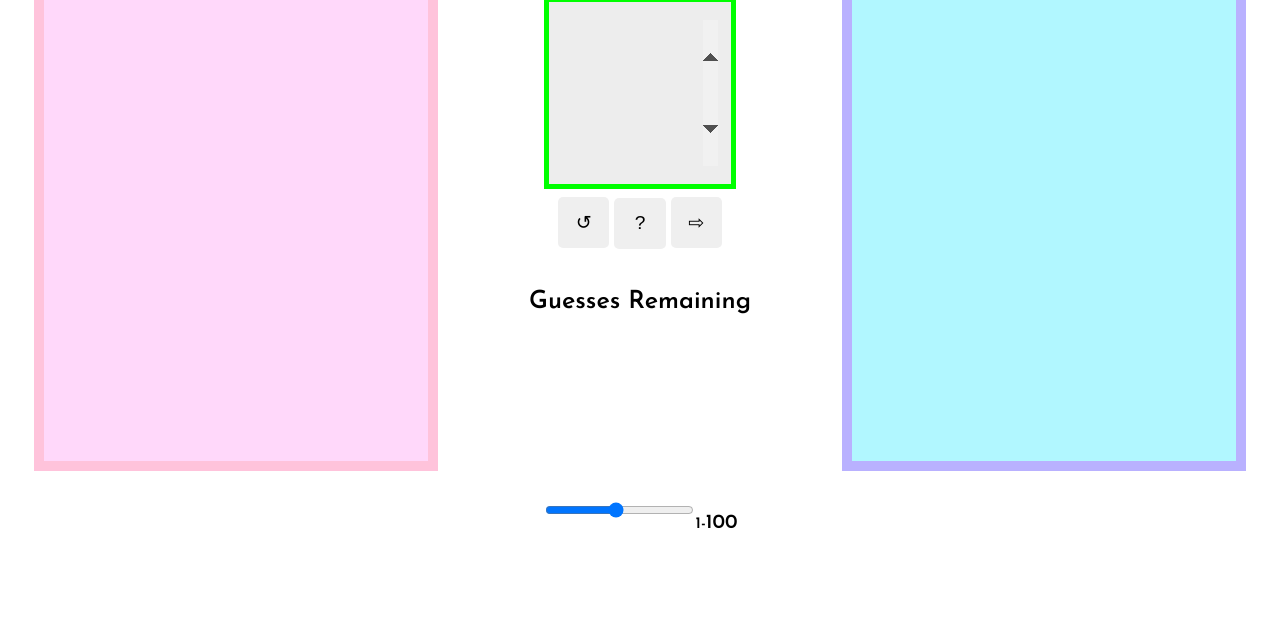
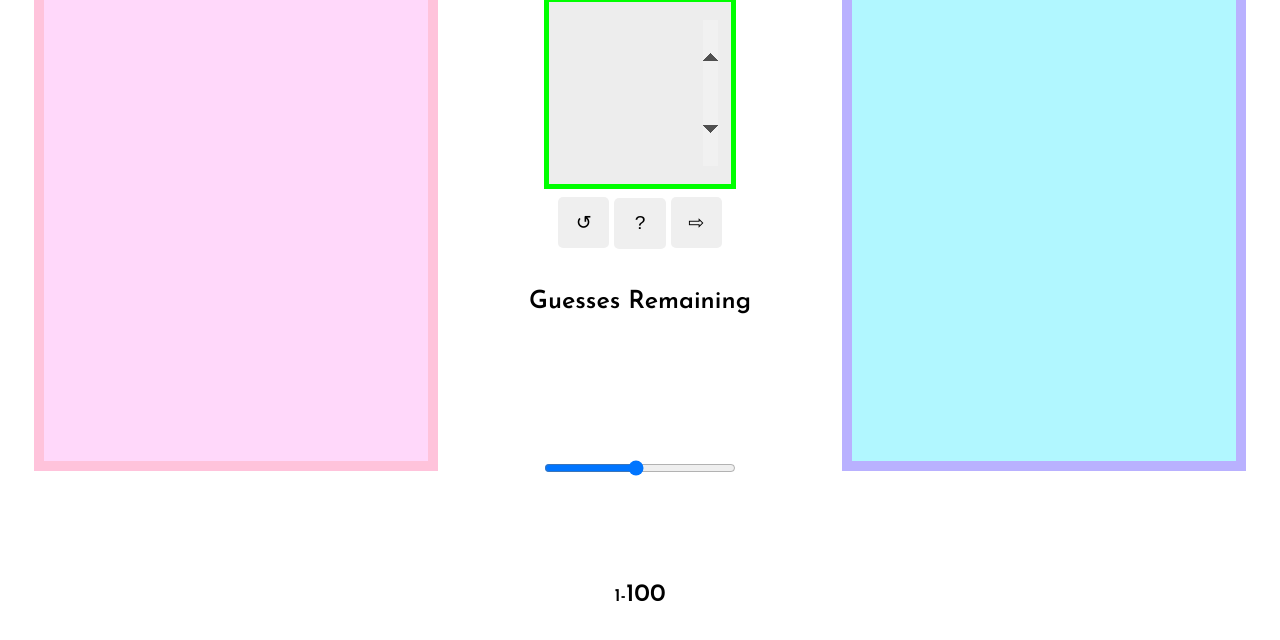
Before and after one commit to galencorey/Guessing-Game, a plain HTML site: page guessinggame.html in a window 1280 px wide. Shown: the part 256-896 px from the top of the page. Drawn offline with Linux system fonts and the light colour scheme.

Commit message:
improved slider

```diff
--- a/guessinggame.css
+++ b/guessinggame.css
@@ -41,14 +41,18 @@ input:first-child{
   background: #EDEDED;
   border: 1px solid black;
 }
-.adjust{
-  margin-top: 15vh;
+section div input{
+  display: block;
+  margin-top: 10vh;
   padding: 10px;
+  font-size: 18px;
+}
+section div p {
   font-size: 18px;
 }
 span{
   font-weight: bold;
-  font-size: 20px;
+  font-size: 25px;
 }
 h6 {
   font-size: 25px;
--- a/guessinggame.html
+++ b/guessinggame.html
@@ -24,6 +24,9 @@
     <button>?</button>
     <button>&#8680</button>
     <h6>Guesses Remaining</h6>
-  <input class = "adjust" type = "range" max = 200 min = 10 value = 100>1-<span>100</span></input>
+    <div>
+    <input class = "adjust" type = "range" max = 200 min = 10 value = 100></input>
+    <p>1-<span>100</span></p>
+    </div>
   </section>
   </body>
```
